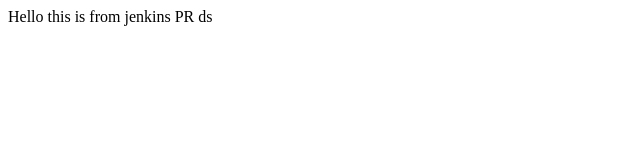
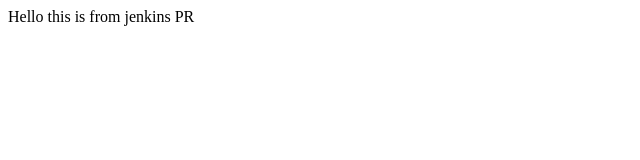
Before and after one commit to karelhala/jenkins-test, a website: page index.html in a window 1280 px wide. Shown: the full height of the page, 0-640 px from the left. Drawn offline with Linux system fonts and the light colour scheme.

Commit message:
Change rights

```diff
--- a/index.html
+++ b/index.html
@@ -5,7 +5,7 @@
     <title>I am in gh pages!</title>
 </head>
 <body>
-    Hello this is from jenkins PR ds
+    Hello this is from jenkins PR
     <script src="index.js"></script>
     <!-- vendor javascripts -->
 </body>
```
